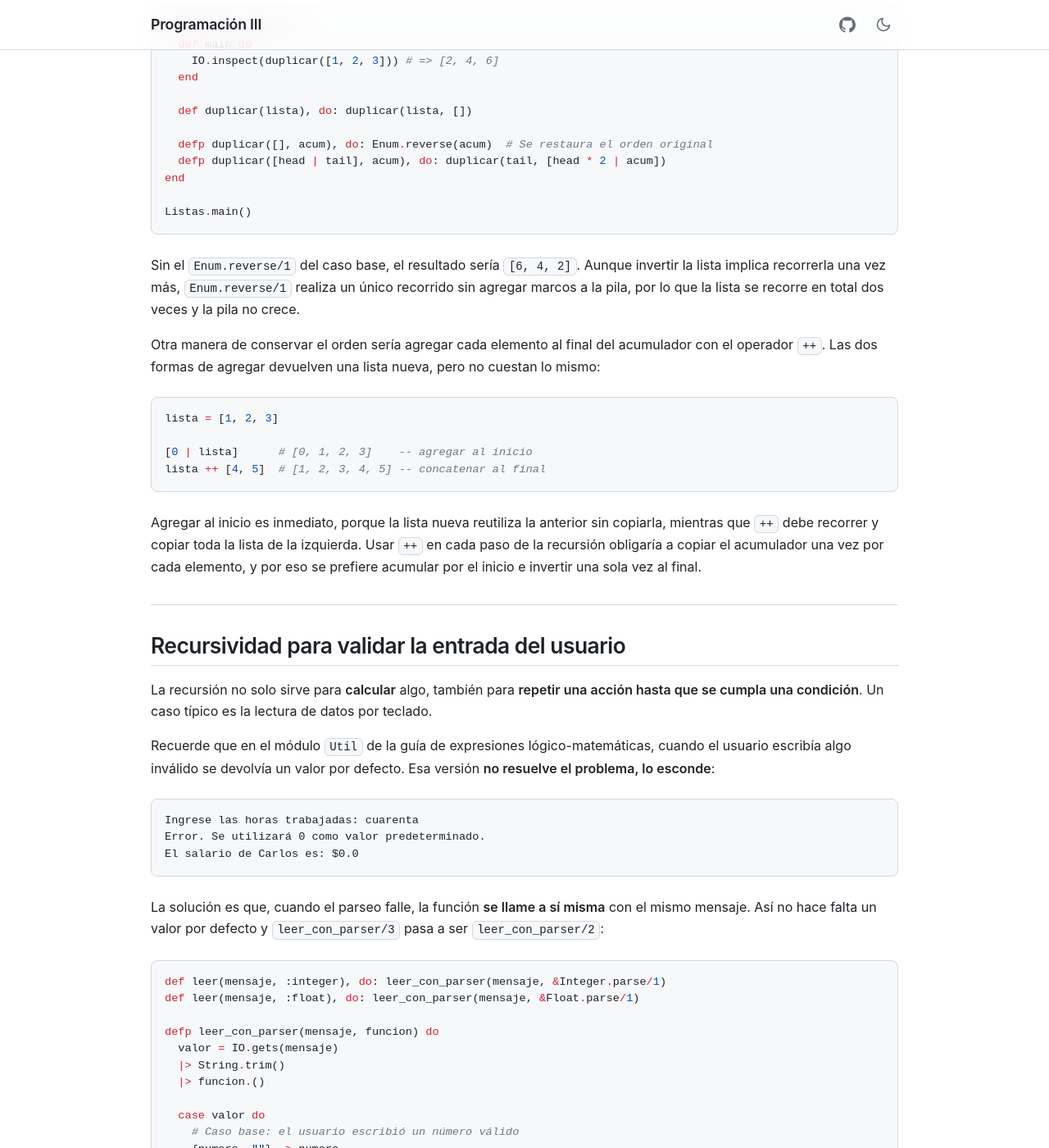
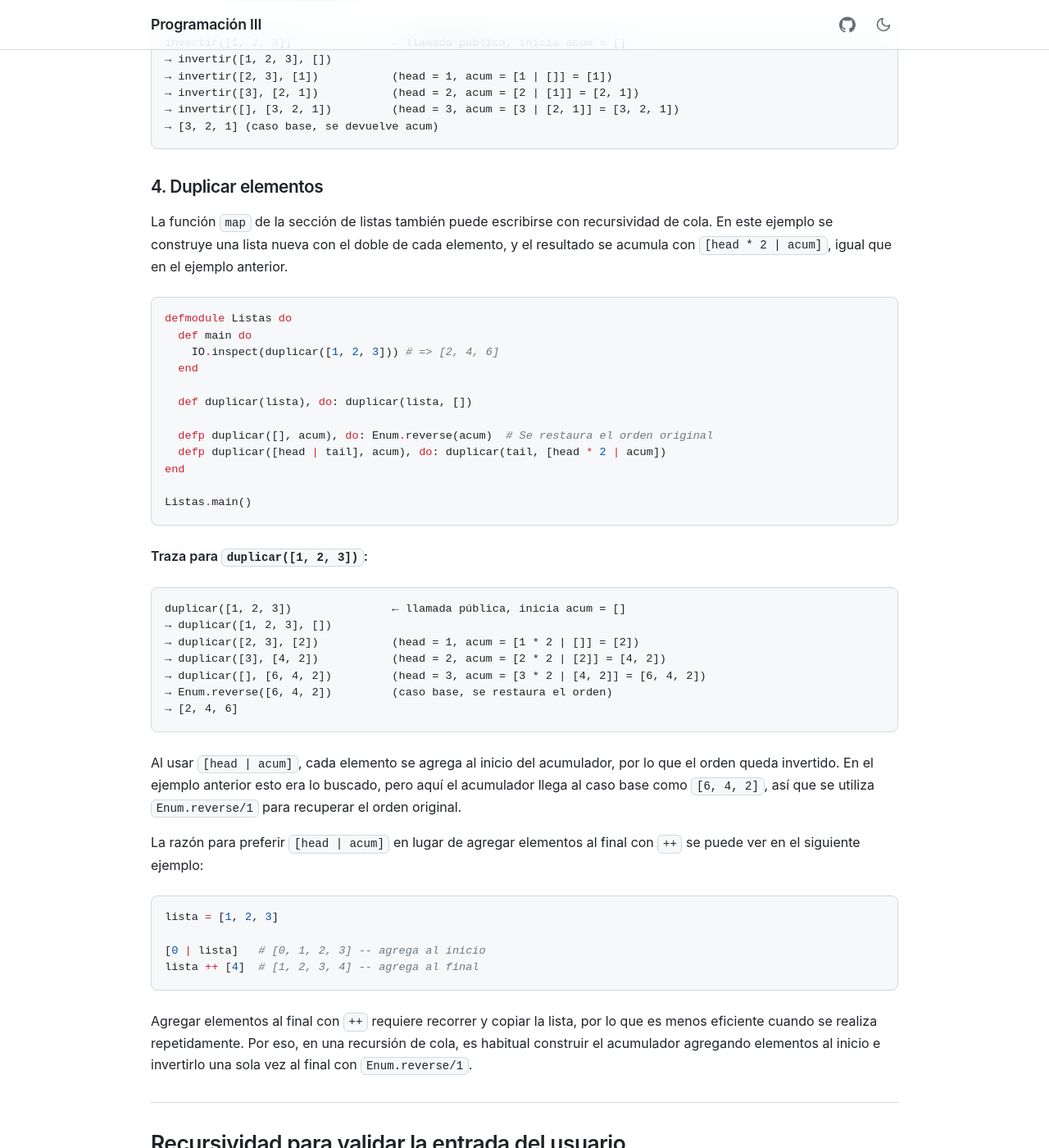
Before and after one commit to caflorezvi/guias-programacion3, a Jekyll site: the page built from docs/08.recursividad.md, in a window 1280 px wide and 1400 px high, scrolled down 17814 px. Shown: the whole window at 82% size. Built offline with Jekyll 4.4.1, drawn with Linux system fonts in a browser that asks for light colours; our own code applies the rules of GitHub Pages for plain Markdown files; some of the changed text lies outside the part shown.

Commit message:
Actualización guía de recursividad

````diff
--- a/docs/08.recursividad.md
+++ b/docs/08.recursividad.md
@@ -94,7 +94,7 @@
 = 120
 ```
 
-#### La pila de llamadas (****call stack****)
+#### La pila de llamadas (*call stack*)
 
 En la traza, cada llamada a `factorial` queda pendiente hasta que la siguiente llamada devuelve un resultado. Por ejemplo, `factorial(5)` no puede completar la operación `5 * factorial(4)` hasta conocer el resultado de `factorial(4)`. Lo mismo ocurre con las demás llamadas hasta llegar a `factorial(0)`.
 
@@ -160,7 +160,7 @@
 fibonacci(1)=1   fibonacci(0)=0
 ```
 
-Aunque esta implementación es simple y directa, no es la más eficiente debido a la recomputación de valores (observe cómo `fibonacci(2)` o `fibonacci(3)` se calcula varias veces). El número total de llamadas está dado por la fórmula `2 · F(n+1) − 1`, lo que hace que el tiempo de ejecución crezca **exponencialmente**:
+Aunque esta implementación es simple y directa, no es la más eficiente debido a la recomputación de valores (observe cómo `fibonacci(2)` o `fibonacci(3)` se calcula varias veces). El número total de llamadas, y con él el tiempo de ejecución, crece **exponencialmente**:
 
 | Llamada         | Número de invocaciones a `fibonacci/1` |
 | --------------- | -------------------------------------- |
@@ -407,33 +407,38 @@
 = 6
 ```
 
-### 2. Contar elementos pares
+### 2. Contar vocales de una cadena
 
-En este otro ejemplo se cuentan los números pares de una lista. Un *guard* verifica si cada número es par.
+Una cadena no es una lista, pero la función `String.graphemes/1` devuelve una lista con sus caracteres, y sobre esa lista se puede aplicar `[head | tail]`. Este ejemplo resuelve de nuevo el problema de contar vocales de la sección anterior. Un *guard* verifica si cada carácter es una vocal.
 
 ```elixir
-defmodule Listas do
+defmodule Cadenas do
   def main do
-    IO.puts(contar_pares([1, 2, 3, 4, 5])) # => 2
+    IO.inspect(String.graphemes("Mundo")) # => ["M", "u", "n", "d", "o"]
+    IO.puts(contar_vocales("Mundo"))      # => 2
   end
 
-  def contar_pares([]), do: 0
-  def contar_pares([head | tail]) when rem(head, 2) == 0, do: 1 + contar_pares(tail) # Solo se cuenta si el residuo es 0
-  def contar_pares([_head | tail]), do: contar_pares(tail) # No se cuenta si es impar, pero se sigue recorriendo la lista
+  # La cadena se convierte en lista una sola vez, antes de iniciar la recursión
+  def contar_vocales(cadena), do: contar(String.graphemes(cadena))
+
+  defp contar([]), do: 0
+  defp contar([head | tail]) when head in ["a", "e", "i", "o", "u", "A", "E", "I", "O", "U"], do: 1 + contar(tail) # Solo se cuenta si es vocal
+  defp contar([_head | tail]), do: contar(tail) # No se cuenta, pero se sigue recorriendo la lista
 end
 
-Listas.main()
+Cadenas.main()
 ```
 
-**Traza para `contar_pares([1, 2, 3, 4, 5])`:**
+**Traza para `contar_vocales("Mundo")`:**
 
 ```
-contar_pares([1, 2, 3, 4, 5])
-= contar_pares([2, 3, 4, 5])            (1 es impar)
-= 1 + contar_pares([3, 4, 5])           (2 es par)
-= 1 + contar_pares([4, 5])              (3 es impar)
-= 1 + (1 + contar_pares([5]))           (4 es par)
-= 1 + (1 + contar_pares([]))            (5 es impar)
+contar_vocales("Mundo")
+= contar(["M", "u", "n", "d", "o"])     (la cadena se convierte en lista)
+= contar(["u", "n", "d", "o"])          (M no es vocal)
+= 1 + contar(["n", "d", "o"])           (u es vocal)
+= 1 + contar(["d", "o"])                (n no es vocal)
+= 1 + contar(["o"])                     (d no es vocal)
+= 1 + (1 + contar([]))                  (o es vocal)
 = 1 + (1 + 0)                           ← caso base
 
 Ahora empezamos a resolver:
@@ -441,6 +446,8 @@
 = 1 + 1
 = 2
 ```
+
+Frente a la versión de la sección anterior, cada llamada obtiene el primer carácter y el resto mediante coincidencia de patrones, sin usar `String.first/1` ni `String.slice/2`. Esta forma suele ser preferible, porque `String.slice/2` recorre la cadena en cada llamada para separar el resto, mientras que separar `head` y `tail` de una lista no requiere recorrerla.
 
 ### 3. Encontrar el máximo
 
@@ -483,7 +490,7 @@
 
 ### 4. Filtrar elementos
 
-En este ejemplo, se filtran los elementos de una lista que son mayores a un cierto valor límite.
+En este ejemplo se construye una nueva lista que contiene únicamente los elementos mayores que un valor determinado. La lista original no se modifica.
 
 ```elixir
 defmodule Listas do
@@ -496,6 +503,7 @@
 
   # Caso recursivo: si el head es mayor que el límite, se incluye en el resultado
   def filtrar_mayores([head | tail], limite) when head > limite do
+    # Se construye una lista nueva con head y el resultado de filtrar el resto
     [head | filtrar_mayores(tail, limite)]
   end
 
@@ -508,7 +516,7 @@
 Listas.main()
 ```
 
-Hasta aquí `[head | tail]` se había usado solo para **descomponer** una lista. En este ejemplo aparece por primera vez en el sentido contrario: `[head | filtrar_mayores(tail, limite)]` **construye** una lista nueva, poniendo `head` al frente de lo que devuelva la llamada recursiva. Para distinguir los dos usos basta con mirar dónde aparece. En los parámetros de la función parte la lista que llega, y dentro del cuerpo arma la lista que se devuelve.
+Hasta este punto, `[head | tail]` se había usado únicamente en los parámetros de una función, para **descomponer** la lista recibida en su primer elemento y el resto. En este ejemplo, la misma notación se utiliza además en el cuerpo de la función para **construir** una nueva lista, agregando `head` al resultado de la llamada recursiva cuando `head` es mayor que `limite`.
 
 **Traza para `filtrar_mayores([1, 5, 3, 8, 2], 3)`:**
 
@@ -529,7 +537,7 @@
 
 ### 5. Mapear (transformar cada elemento)
 
-Por último, se muestra cómo implementar una función `map` que aplica una función dada a cada elemento de una lista.
+Por último, se implementa una función `map` que construye una nueva lista aplicando una función dada a cada elemento de la lista original. Su comportamiento es equivalente al de `Enum.map/2`, pero está implementada mediante recursividad.
 
 ```elixir
 defmodule Listas do
@@ -551,7 +559,7 @@
 
 **Traza para `map([1, 2, 3], fn x -> x * 2 end)`:**
 
-> Se usa `f` como abreviación de `fn x -> x * 2 end` para mayor legibilidad.
+Se usa `f` como abreviación de `fn x -> x * 2 end` para mayor legibilidad.
 
 ```
 map([1, 2, 3], f)
@@ -572,7 +580,7 @@
 
 ---
 
-## Recursividad de Cola (Tail Recursion)
+## Recursividad de Cola (*tail recursion*)
 
 La **recursividad de cola** (*tail recursion*) es un tipo de recursión en la que la llamada recursiva es **la última operación** que realiza la función, es decir, su resultado se devuelve directamente, sin realizar ninguna operación adicional con él. Esto permite que Elixir aplique una optimización llamada *tail call optimization* (TCO), que evita que la pila crezca con cada llamada y, con ello, el desbordamiento en recursiones muy profundas.
 
@@ -582,7 +590,7 @@
 
 Considere la función factorial implementada de dos maneras, una con recursión normal y otra con recursión de cola.
 
-#### Recursión normal (no es de cola)
+#### Recursión normal
 
 ```elixir
 def factorial(0), do: 1
@@ -601,7 +609,7 @@
 factorial(1)     |  Espera resultado  |
 factorial(0) → 1 |  Retorna           |
 
-← Pila se resuelve
+← Las llamadas pendientes se resuelven una por una al retornar desde el caso base.
 ```
 
 #### Recursión de cola
@@ -612,7 +620,7 @@
     IO.puts(factorial(5)) # => 120
   end
 
-  # Función pública: inicia el acumulador
+  # Función pública: inicia el acumulador en 1
   def factorial(n), do: factorial_tail(n, 1)
 
   # Función privada: tail-recursive
@@ -644,9 +652,9 @@
 
 ---
 
-## Ejemplos de Tail Recursion
+## Ejemplos de Recursividad de Cola
 
-Estos son otros ejemplos escritos con recursividad de cola. Los dos primeros ya se vieron con recursión normal.
+Estos son otros ejemplos escritos con recursividad de cola. El primero, el segundo y el cuarto resuelven problemas que ya se vieron con recursión normal.
 
 ### 1. Fibonacci eficiente
 
@@ -708,6 +716,7 @@
 
 ```
 sumar([1, 2, 3])           ← llamada pública, inicia acumulado = 0
+→ sumar([1, 2, 3], 0)
 → sumar([2, 3], 1)         (1 + 0 = 1)
 → sumar([3], 3)            (2 + 1 = 3)
 → sumar([], 6)             (3 + 3 = 6)
@@ -716,7 +725,7 @@
 
 ### 3. Invertir lista
 
-Para invertir una lista utilizando recursividad de cola, podemos hacer lo siguiente:
+Para invertir una lista con recursividad de cola, se construye una lista nueva en el acumulador. Este comienza vacío y en cada llamada recibe al inicio el `head` de la lista que se recorre.
 
 ```elixir
 defmodule Listas do
@@ -739,18 +746,16 @@
 
 ```
 invertir([1, 2, 3])               ← llamada pública, inicia acum = []
-→ invertir_tail([1, 2, 3], [])
-→ invertir_tail([2, 3], [1])      ([1 | []] = [1])
-→ invertir_tail([3], [2, 1])      ([2 | [1]] = [2, 1])
-→ invertir_tail([], [3, 2, 1])    ([3 | [2, 1]] = [3, 2, 1])
-→ [3, 2, 1] (caso base)
+→ invertir([1, 2, 3], [])
+→ invertir([2, 3], [1])           (head = 1, acum = [1 | []] = [1])
+→ invertir([3], [2, 1])           (head = 2, acum = [2 | [1]] = [2, 1])
+→ invertir([], [3, 2, 1])         (head = 3, acum = [3 | [2, 1]] = [3, 2, 1])
+→ [3, 2, 1] (caso base, se devuelve acum)
 ```
 
-### El acumulador siempre invierte el orden
+### 4. Duplicar elementos
 
-Este ejemplo funciona porque **queríamos** invertir la lista, pero conviene entender por qué: al acumular con `[head | acum]`, cada elemento se coloca al inicio del acumulador, de modo que el último en procesarse queda de primero. **Toda función de cola que construye una lista la produce al revés.**
-
-Por eso, cuando el orden original sí importa, el patrón idiomático en Elixir es acumular y luego invertir al final:
+La función `map` de la sección de listas también puede escribirse con recursividad de cola. En este ejemplo se construye una lista nueva con el doble de cada elemento, y el resultado se acumula con `[head * 2 | acum]`, igual que en el ejemplo anterior.
 
 ```elixir
 defmodule Listas do
@@ -767,34 +772,38 @@
 Listas.main()
 ```
 
-Sin el `Enum.reverse/1` del caso base, el resultado sería `[6, 4, 2]`. Aunque invertir la lista implica recorrerla una vez más, `Enum.reverse/1` realiza un único recorrido sin agregar marcos a la pila, por lo que la lista se recorre en total dos veces y la pila no crece.
+**Traza para `duplicar([1, 2, 3])`:**
 
-Otra manera de conservar el orden sería agregar cada elemento al final del acumulador con el operador `++`. Las dos formas de agregar devuelven una lista nueva, pero no cuestan lo mismo:
+```
+duplicar([1, 2, 3])               ← llamada pública, inicia acum = []
+→ duplicar([1, 2, 3], [])
+→ duplicar([2, 3], [2])           (head = 1, acum = [1 * 2 | []] = [2])
+→ duplicar([3], [4, 2])           (head = 2, acum = [2 * 2 | [2]] = [4, 2])
+→ duplicar([], [6, 4, 2])         (head = 3, acum = [3 * 2 | [4, 2]] = [6, 4, 2])
+→ Enum.reverse([6, 4, 2])         (caso base, se restaura el orden)
+→ [2, 4, 6]
+```
+
+Al usar `[head | acum]`, cada elemento se agrega al inicio del acumulador, por lo que el orden queda invertido. En el ejemplo anterior esto era lo buscado, pero aquí el acumulador llega al caso base como `[6, 4, 2]`, así que se utiliza `Enum.reverse/1` para recuperar el orden original.
+
+La razón para preferir `[head | acum]` en lugar de agregar elementos al final con `++` se puede ver en el siguiente ejemplo:
 
 ```elixir
 lista = [1, 2, 3]
 
-[0 | lista]      # [0, 1, 2, 3]    -- agregar al inicio
-lista ++ [4, 5]  # [1, 2, 3, 4, 5] -- concatenar al final
+[0 | lista]   # [0, 1, 2, 3] -- agrega al inicio
+lista ++ [4]  # [1, 2, 3, 4] -- agrega al final
 ```
 
-Agregar al inicio es inmediato, porque la lista nueva reutiliza la anterior sin copiarla, mientras que `++` debe recorrer y copiar toda la lista de la izquierda. Usar `++` en cada paso de la recursión obligaría a copiar el acumulador una vez por cada elemento, y por eso se prefiere acumular por el inicio e invertir una sola vez al final.
+Agregar elementos al final con `++` requiere recorrer y copiar la lista, por lo que es menos eficiente cuando se realiza repetidamente. Por eso, en una recursión de cola, es habitual construir el acumulador agregando elementos al inicio e invertirlo una sola vez al final con `Enum.reverse/1`.
 
 ---
 
 ## Recursividad para validar la entrada del usuario
 
-La recursión no solo sirve para **calcular** algo, también para **repetir una acción hasta que se cumpla una condición**. Un caso típico es la lectura de datos por teclado.
+La recursión también puede utilizarse para **repetir una acción hasta que se cumpla una condición**, como ocurre al validar datos ingresados por el usuario.
 
-Recuerde que en el módulo `Util` de la guía de expresiones lógico-matemáticas, cuando el usuario escribía algo inválido se devolvía un valor por defecto. Esa versión **no resuelve el problema, lo esconde**:
-
-```
-Ingrese las horas trabajadas: cuarenta
-Error. Se utilizará 0 como valor predeterminado.
-El salario de Carlos es: $0.0
-```
-
-La solución es que, cuando el parseo falle, la función **se llame a sí misma** con el mismo mensaje. Así no hace falta un valor por defecto y `leer_con_parser/3` pasa a ser `leer_con_parser/2`:
+En la versión anterior de `Util`, una entrada inválida se reemplazaba por un valor predeterminado. En lugar de ocultar el error, podemos volver a solicitar el dato hasta que sea válido:
 
 ```elixir
 def leer(mensaje, :integer), do: leer_con_parser(mensaje, &Integer.parse/1)
@@ -802,8 +811,8 @@
 
 defp leer_con_parser(mensaje, funcion) do
   valor = IO.gets(mensaje)
-  |> String.trim()
-  |> funcion.()
+    |> String.trim()
+    |> funcion.()
 
   case valor do
     # Caso base: el usuario escribió un número válido
@@ -817,39 +826,21 @@
 end
 ```
 
-La función solo termina cuando el usuario escribe algo que se puede convertir a número:
+La función solo termina cuando el usuario escribe un número válido:
 
-```
+```text
 Ingrese las horas trabajadas: cuarenta
 Entrada inválida. Debe escribir un número.
+
 Ingrese las horas trabajadas: 40 horas
 Entrada inválida. Debe escribir un número.
+
 Ingrese las horas trabajadas: 40
 ```
 
-El caso base sigue siendo `{numero, ""}`, igual que en el módulo `Util` original. `Integer.parse("40 horas")` devuelve `{40, " horas"}`, que no coincide con ese patrón, así que la entrada se rechaza y se vuelve a preguntar.
+`Integer.parse("40 horas")` devuelve `{40, " horas"}`, por lo que no coincide con `{numero, ""}` y la entrada se rechaza.
 
-Hay dos diferencias frente a los ejemplos anteriores de la guía. Primero, **el caso base no depende de un parámetro que disminuye** sino de lo que escriba el usuario, así que no hay ninguna garantía de que la recursión termine. Segundo, **los argumentos no cambian entre llamadas**, y lo único que cambia es la siguiente línea que escriba el usuario. Como la llamada recursiva es la última expresión, es recursividad de cola y el usuario puede equivocarse mil veces sin desbordar la pila.
-
----
-
-## Autosimilaridad: la recursión fuera del código
-
-Una estructura es **autosimilar** cuando está compuesta por partes que tienen la misma forma que la estructura completa. Este es el tipo de problema que resuelve la recursión, y también se presenta fuera de la programación:
-
-1. **Árboles**: Tronco → ramas → ramas más pequeñas → hojas
-2. **Ríos**: Río principal → afluentes → arroyos
-3. **Pulmones**: Tráquea → bronquios → bronquiolos
-
-Cada uno de estos ejemplos tiene también un **caso base**, un punto donde la subdivisión se detiene. En un árbol son las **hojas**, en un río los **arroyos** más pequeños y en los pulmones los **bronquiolos**. Es exactamente la misma idea que usamos al programar: una parte que se repite (el caso recursivo) y una condición que detiene la repetición (el caso base).
-
-En informática ocurre lo mismo con muchas estructuras de datos:
-
-- **Sistemas de archivos**: una carpeta contiene archivos y otras carpetas, que a su vez contienen más archivos y carpetas.
-- **Listas en Elixir**: como vimos, una lista es una cabeza seguida de otra lista (`[head | tail]`), donde la cola es de nuevo una lista.
-- **Organigramas**: cada área de una organización se divide en dependencias, que a su vez se dividen en otras más pequeñas.
-
-Por eso la recursión es la forma natural de recorrer este tipo de estructuras, y reconocer el patrón ayuda a identificar cuándo un problema se puede resolver recursivamente.
+A diferencia de los ejemplos anteriores, aquí la recursión **no depende de un parámetro que disminuya** y, por tanto, no hay garantía de que termine. Sin embargo, como la llamada recursiva es la última expresión, se trata de **recursividad de cola**, por lo que puede repetirse muchas veces sin acumular llamadas en la pila.
 
 ---
 
@@ -876,8 +867,9 @@
 
 ## Para la próxima clase
 
-- Qué problemas pueden surgir al utilizar la recursión en lugar de bucles.
-- Qué es `Stream` en Elixir y la evaluación perezosa (*lazy evaluation*).
+- Investigar qué es un **struct** en Elixir y en qué se diferencia de un mapa.
+- Investigar cómo se define un struct con `defstruct` y cómo se asignan valores por defecto a sus campos.
+- Investigar en qué se diferencian `Enum.map/2` y `Stream.map/2` cuando se aplican a una colección muy grande.
 
 <script>
   window.MathJax = {
````
Also changed, not shown: other parts of docs/08.recursividad.md (+3 -5 lines).
